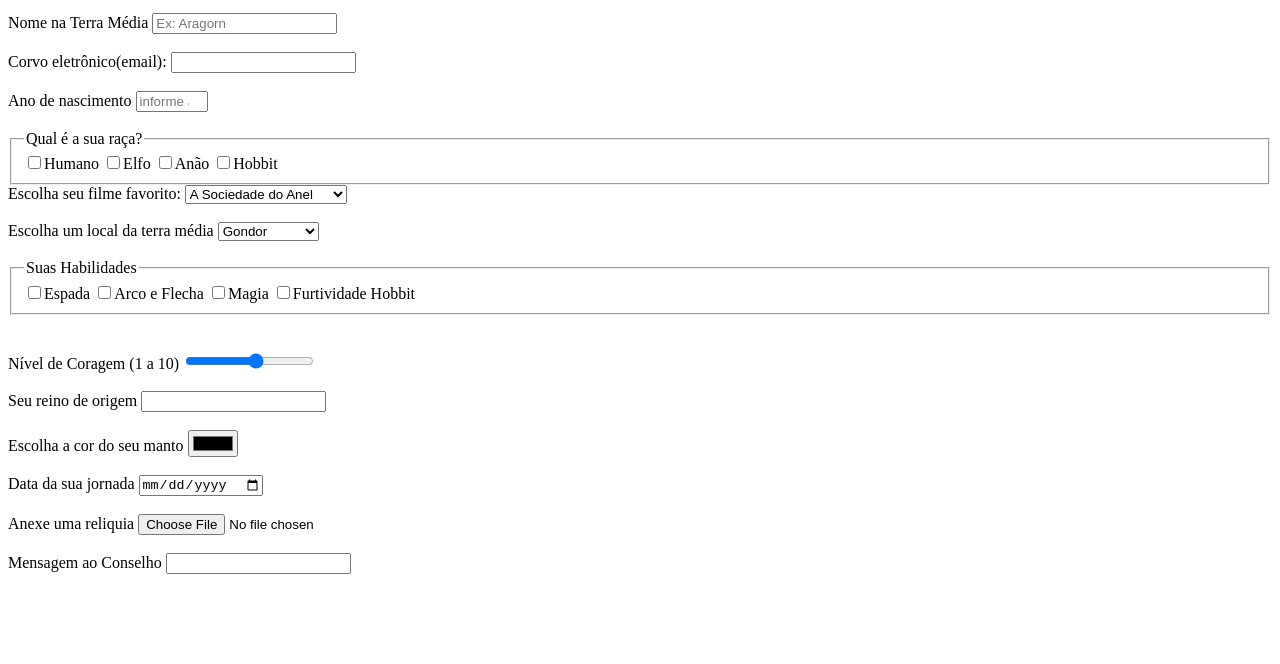
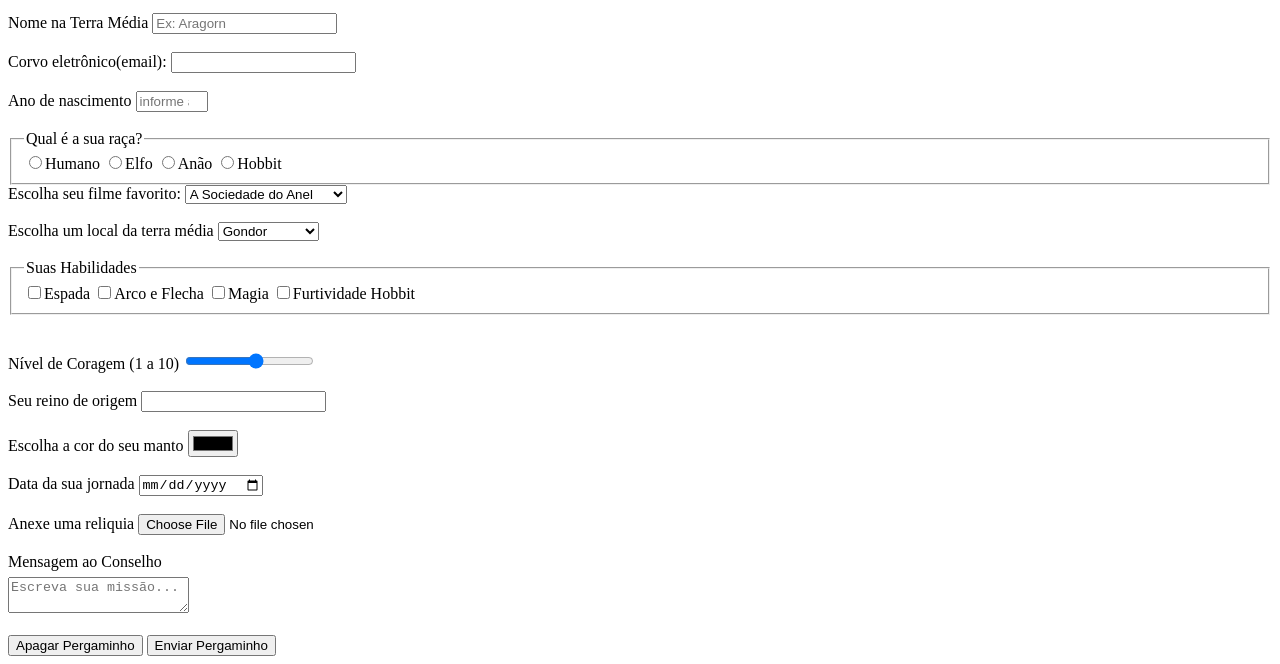
Before and after one commit to guilherme100608-arch/senhordosaneissite, a plain HTML site: page contatoterramedia.html in a window 1280 px wide. Shown: the part 246-910 px from the top of the page. Before the commit the page ends 846 px from the top, so only its background shows below. Drawn offline with Linux system fonts and the light colour scheme.

Commit message:
v4.2
Finalizado a seção: Contato para a terra média

```diff
--- a/contatoterramedia.html
+++ b/contatoterramedia.html
@@ -40,11 +40,11 @@
 
             <fieldset>
                 <legend>Qual é a sua raça?</legend>
-                <label><input type="checkbox" name="humano" value="humano">Humano</label>
-                <label><input type="checkbox" name="elfo" value="elfo">Elfo</label>
-                <label><input type="checkbox" name="anão" value="anão">Anão</label>
-                <label><input type="checkbox" name="hobbit" value="hobbit">Hobbit</label>
-        </fieldset>
+                <label><input type="radio" name="raca" value="humano">Humano</label>
+                <label><input type="radio" name="raca" value="elfo">Elfo</label>
+                <label><input type="radio" name="raca" value="anão">Anão</label>
+                <label><input type="radio" name="raca" value="hobbit">Hobbit</label>
+            </fieldset>
 
         <label for="filmefav">Escolha seu filme favorito:</label>
         <select id="lista suspensa" name="lista">
@@ -105,7 +105,10 @@
         placeholder="Envie uma reliquia" required><br><br>
 
         <label for="mensagem">Mensagem ao Conselho</label>
-            <input type="text" name="mensagem" id="mensagem" required><br><br>
+        <textarea placeholder="Escreva sua missão..."></textarea><br><br>
+
+            <button type="reset">Apagar Pergaminho</button>
+            <button type="submit">Enviar Pergaminho</button>
 
         </form>
 
--- a/style.css
+++ b/style.css
@@ -7,3 +7,8 @@
     background-color: darkolivegreen;
     color: white
 }
+
+label[for=mensagem] {
+    display: block;
+    margin-bottom: 6px;
+}
```
